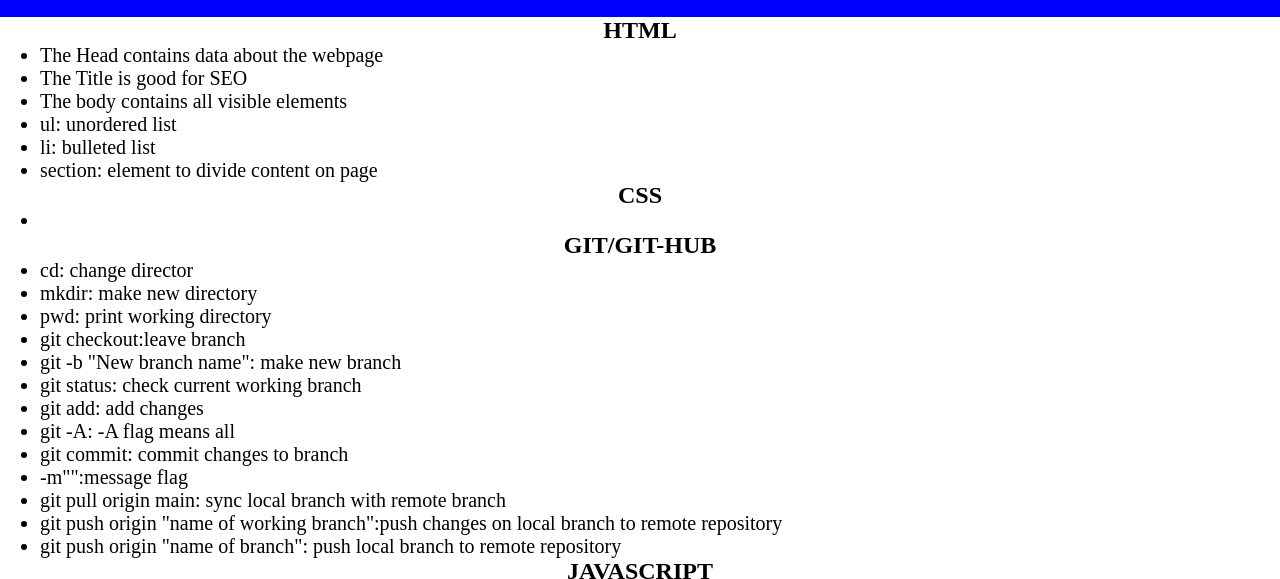
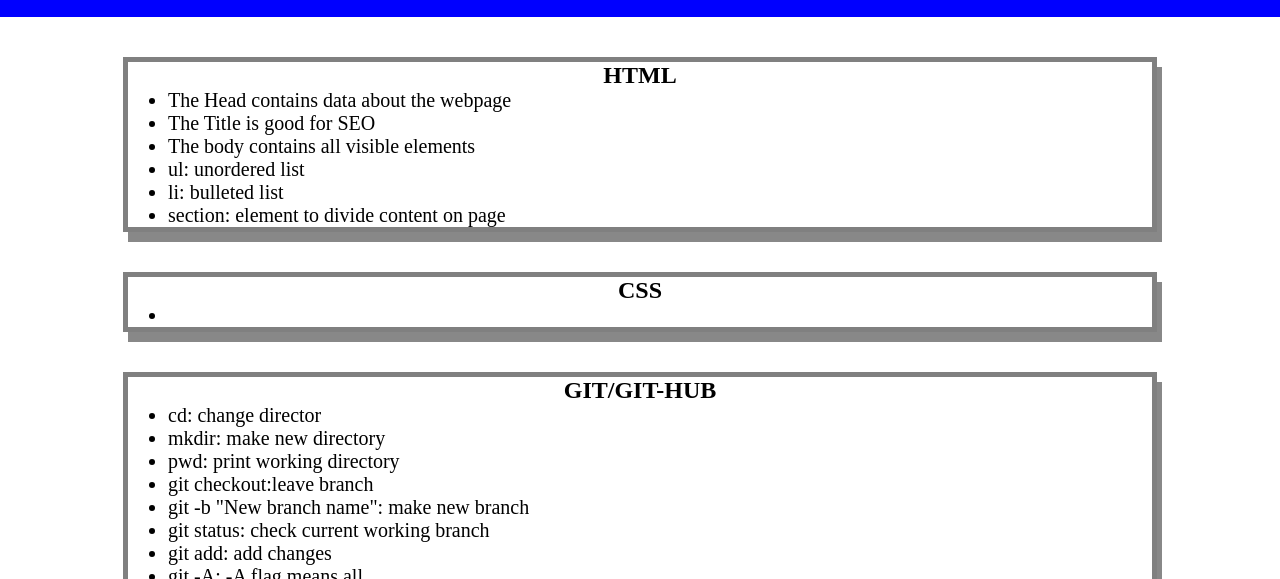
Before and after one commit to aidanespinosa/pre-work-study-guide, a plain HTML site: page index.html in a window 1280 px wide. Shown: the part 103-682 px from the top of the page. Drawn offline with Linux system fonts and the light colour scheme.

Commit message:
box-shadow

```diff
--- a/assets/style.css
+++ b/assets/style.css
@@ -32,3 +32,11 @@ p {
     text-align: center;
     font-size: 30px;
 }
+
+.card {
+
+    width: 80%;
+    margin: 40px auto;
+    border: 5px solid gray;
+    box-shadow: 5px 10px #888
+}
```
